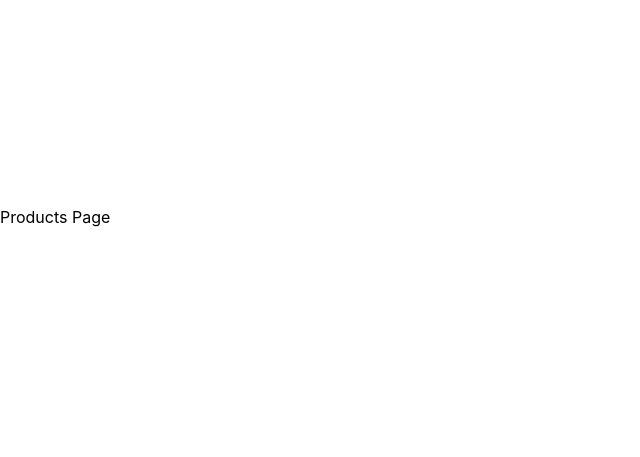
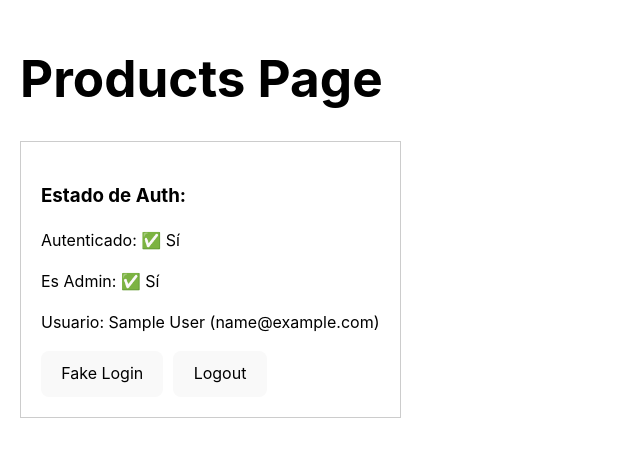
Before and after one commit to ciconid/proyecto-e-commerce-b2c, a React app in the folder frontend/: page /products in a window 1280 px wide. Shown: the part 183-640 px from the top of the page, without its empty margins (0-640 px from the left). Built offline with nearby package versions, Linux system fonts and the light colour scheme; sample sign-in values are in the browser's storage; the HTML template or start-up script is replaced by a standard one.

Commit message:
feat: configurar Zustand para estado global de autenticacion

```diff
--- a/frontend/package.json
+++ b/frontend/package.json
@@ -18,7 +18,8 @@
     "axios": "^1.13.4",
     "react": "^19.2.0",
     "react-dom": "^19.2.0",
-    "react-router-dom": "^7.13.0"
+    "react-router-dom": "^7.13.0",
+    "zustand": "^5.0.10"
   },
   "devDependencies": {
     "@eslint/js": "^9.39.1",
--- /dev/null
+++ b/frontend/src/hooks/useAuth.ts
@@ -0,0 +1,19 @@
+import { useAuthStore } from "../store/authStore";
+
+
+export const useAuth = () => {
+    const user = useAuthStore((state) => state.user);
+    const accessToken = useAuthStore((state) => state.accessToken);
+
+    const isAuthenticated = !!user && !!accessToken;
+    const isAdmin = user?.role === 'admin';
+
+    return {
+        user,
+        isAuthenticated,
+        isAdmin
+    }
+
+
+
+};
--- a/frontend/src/pages/ProductsPage.tsx
+++ b/frontend/src/pages/ProductsPage.tsx
@@ -1,5 +1,42 @@
+import { useAuth } from "../hooks/useAuth";
+import { useAuthStore } from "../store/authStore";
+
 function ProductsPage() {
-  return <div>Products Page</div>;
+    const { user, isAuthenticated, isAdmin } = useAuth();
+    const { setAuth, clearAuth} = useAuthStore();
+
+    const handleFakeLogin = () => {
+        const fakeUser = {
+            id: '1',
+            email: 'test@example.com',
+            name: 'Usuario Test',
+            role: 'user' as const,
+            createdAt: new Date().toISOString(),
+            updatedAt: new Date().toISOString(),
+        };
+
+        setAuth(fakeUser, 'fake-at', 'fake-rt');
+    };
+
+
+
+    return (
+        <div style={{ padding: '20px' }}>
+        <h1>Products Page</h1>
+
+        <div style={{ marginTop: '20px', padding: '20px', border: '1px solid #ccc' }}>
+            <h3>Estado de Auth:</h3>
+            <p>Autenticado: {isAuthenticated ? '✅ Sí' : '❌ No'}</p>
+            <p>Es Admin: {isAdmin ? '✅ Sí' : '❌ No'}</p>
+            {user && <p>Usuario: {user.name} ({user.email})</p>}
+
+            <div style={{ marginTop: '10px' }}>
+            <button onClick={handleFakeLogin}>Fake Login</button>
+            <button onClick={clearAuth} style={{ marginLeft: '10px' }}>Logout</button>
+            </div>
+        </div>
+        </div>
+    );
 }
 
 export default ProductsPage;
--- /dev/null
+++ b/frontend/src/store/authStore.ts
@@ -0,0 +1,45 @@
+import { create } from "zustand";
+import type { User } from "../types/auth.types";
+
+
+interface AuthState {
+    user: User | null;
+    accessToken: string | null;
+    refreshToken: string | null;
+
+    // Actions
+    setAuth(user: User, accessToken: string, refreshToken: string): void;
+    clearAuth(): void;
+    updateUser(user: User): void;
+}
+
+export const useAuthStore = create<AuthState>((set) => ({
+    // Estado inicial
+    user: JSON.parse(localStorage.getItem('user') || 'null'),
+    accessToken: localStorage.getItem('access_token'),
+    refreshToken: localStorage.getItem('refresh_token'),
+
+    setAuth(user, accessToken, refreshToken) {
+        localStorage.setItem('user', JSON.stringify(user));
+        localStorage.setItem('access_token', accessToken);
+        localStorage.setItem('refresh_token', refreshToken);
+
+        set({user, accessToken, refreshToken});
+    },
+
+    clearAuth() {
+        localStorage.removeItem('user');
+        localStorage.removeItem('access_token');
+        localStorage.removeItem('refresh_token');
+
+        set({user: null, accessToken: null, refreshToken: null});
+    },
+
+    updateUser(user) {
+        localStorage.setItem('user', JSON.stringify(user));
+
+        set({user});
+    },
+
+
+}));
```
Also changed, not shown: 1 other file (tests, documents, lock files or other folders).
